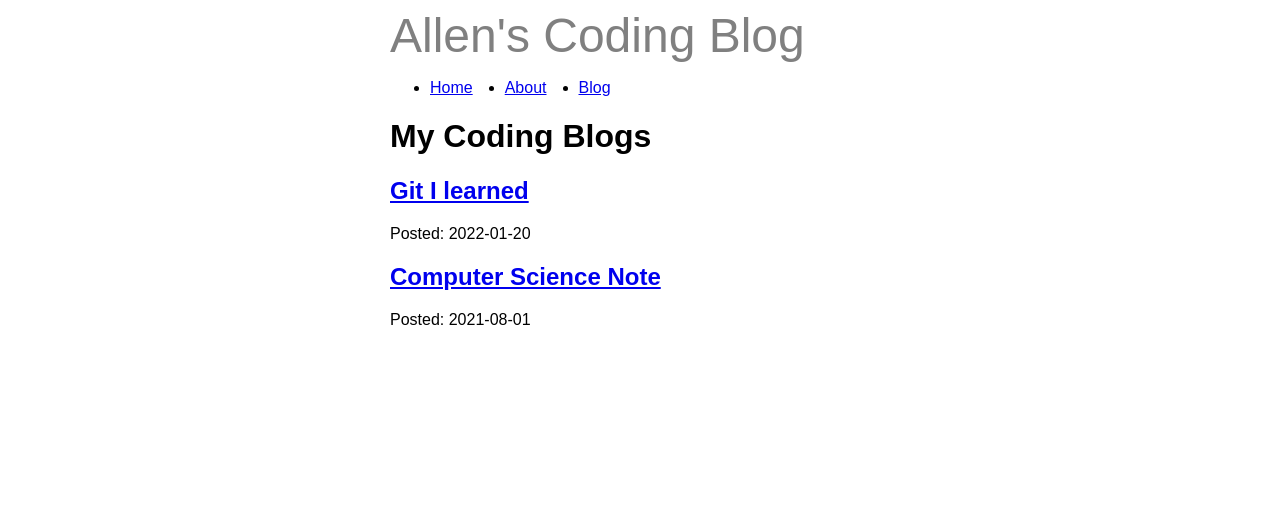
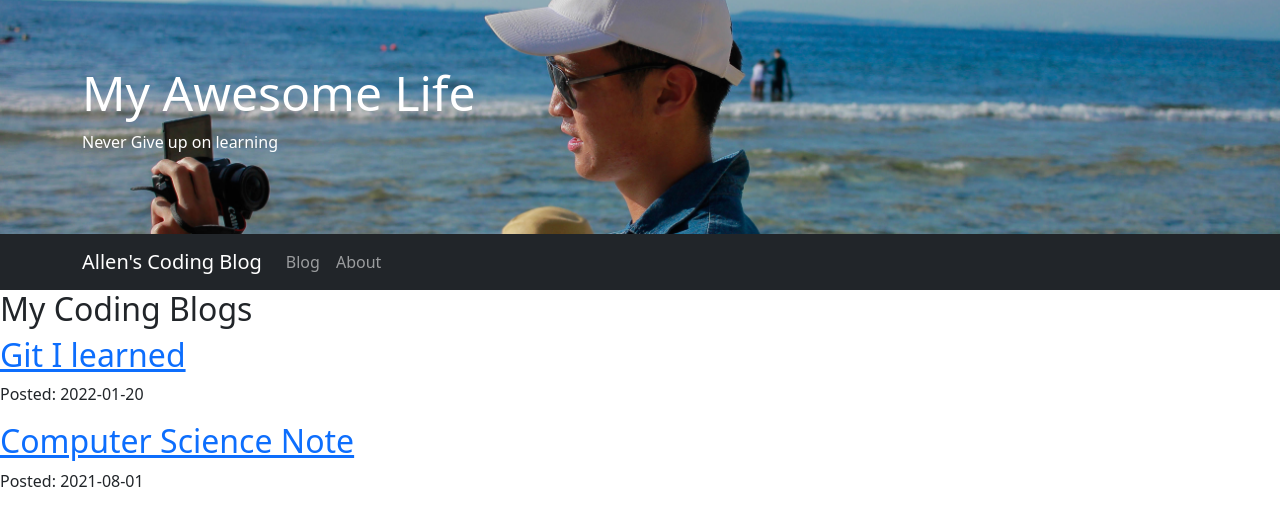
Before and after one commit to allenlin316/allen-coding-life-blog, a Gatsby site: page /blog in a window 1280 px wide. Built offline with nearby package versions, Linux system fonts and the light colour scheme; Gatsby itself is replaced by a stand-in of ours.

Commit message:
update jumbotron

```diff
--- a/gatsby-config.js
+++ b/gatsby-config.js
@@ -13,5 +13,6 @@ module.exports = {
             },
         },
         `gatsby-plugin-mdx`,
-    ]
+    ],
+    pathPrefix: "/coding-life-blog"
 }
--- a/src/components/layout.js
+++ b/src/components/layout.js
@@ -1,36 +1,31 @@
 import  * as React from 'react'
-import { Link, useStaticQuery, graphql } from "gatsby"
-import {
-    container,
-    header,
-    navLink,
-    navItem
-} from './layout.module.css'
+import 'bootstrap/dist/css/bootstrap.min.css'
+import {Navbar, Nav, Container} from 'react-bootstrap'
+import {jumbotron, title, lead} from './layout.module.css'
 
 const Layout = ({pageTitle, children}) => {
-    const data = useStaticQuery(graphql
-        `query {
-        site {
-          siteMetadata {
-            title
-          }
-        }
-      }`)
     return (
-        <div className={container}>
-            <title>{pageTitle}</title>
-            <header className={header}>{data.site.siteMetadata.title}</header>
-            <nav>
-                <ul className={navLink}>
-                    <li className={navItem}><Link to="/">Home</Link></li>
-                    <li className={navItem}><Link to="../about">About</Link></li>
-                    <li className={navItem}><Link to='/blog'>Blog</Link></li>
-                </ul>
-            </nav>
-            <main>
-                <h1>{pageTitle}</h1>
-                {children}
-            </main>
+        <div>
+            <div className={jumbotron}>
+                <Container>
+                    <h1 className={title}>My Awesome Life</h1>
+                    <p className={lead}>Never Give up on learning</p>
+                </Container>
+            </div>
+            <Navbar collapseOnSelect expand="lg" bg="dark" variant="dark">
+                <Container>
+                <Navbar.Brand href="/">Allen's Coding Blog</Navbar.Brand>
+                <Navbar.Toggle aria-controls="responsive-navbar-nav" />
+                <Navbar.Collapse id="responsive-navbar-nav">
+                    <Nav className="me-auto">
+                    <Nav.Link href="/blog">Blog</Nav.Link>
+                    <Nav.Link href="/about">About</Nav.Link>
+                    </Nav>
+                </Navbar.Collapse>
+                </Container>
+            </Navbar>
+            <h2>{pageTitle}</h2>
+            <p>{children}</p>
         </div>
     )
 }
--- a/src/components/layout.module.css
+++ b/src/components/layout.module.css
@@ -1,18 +1,16 @@
-.container{
-    margin: auto;
-    max-width: 500px;
-    font-family: sans-serif;
+*{
+    padding: 0;
+    margin: 0;
 }
 
-.header{
-    font-size: 3rem;
-    color: gray;
+.jumbotron {
+    background: url('../images/meVlogging.jpeg') no-repeat center center /cover;
+    display: flex;
+    justify-content: center;
+    padding: 4rem 2rem;
+    color: white;
 }
 
-.navLink{
-    display: flex;
+.title{
+    font-size: 3em;
 }
-
-.navItem{
-    padding-right: 2em;
-}
--- a/src/pages/blog/index.js
+++ b/src/pages/blog/index.js
@@ -1,7 +1,6 @@
 import * as React from 'react'
 import Layout from '../../components/layout'
 import { graphql } from 'gatsby'
-import { MDXRenderer } from 'gatsby-plugin-mdx'
 import { Link } from 'gatsby'
 
 const BlogPage = ({ data }) => {
--- a/src/pages/index.js
+++ b/src/pages/index.js
@@ -1,12 +1,14 @@
 // Step 1: Import React
 import * as React from 'react'
+//import 'bootstrap/dist/css/bootstrap.min.css'
+//import {Navbar, Nav, Container} from 'react-bootstrap'
 import Layout from '../components/layout'
 
 // Step 2: Define your component
 const IndexPage = () => {
   return (
     <Layout pageTitle="Home">
-      <p>我是小孩</p>
+      <p>This is home page</p>
     </Layout>
   )
 }
```
Also changed, not shown: package.json (+7 -1 lines), src/images/meVlogging.jpeg (added), src/images/tab_icon.ico (added), 1 other file.
